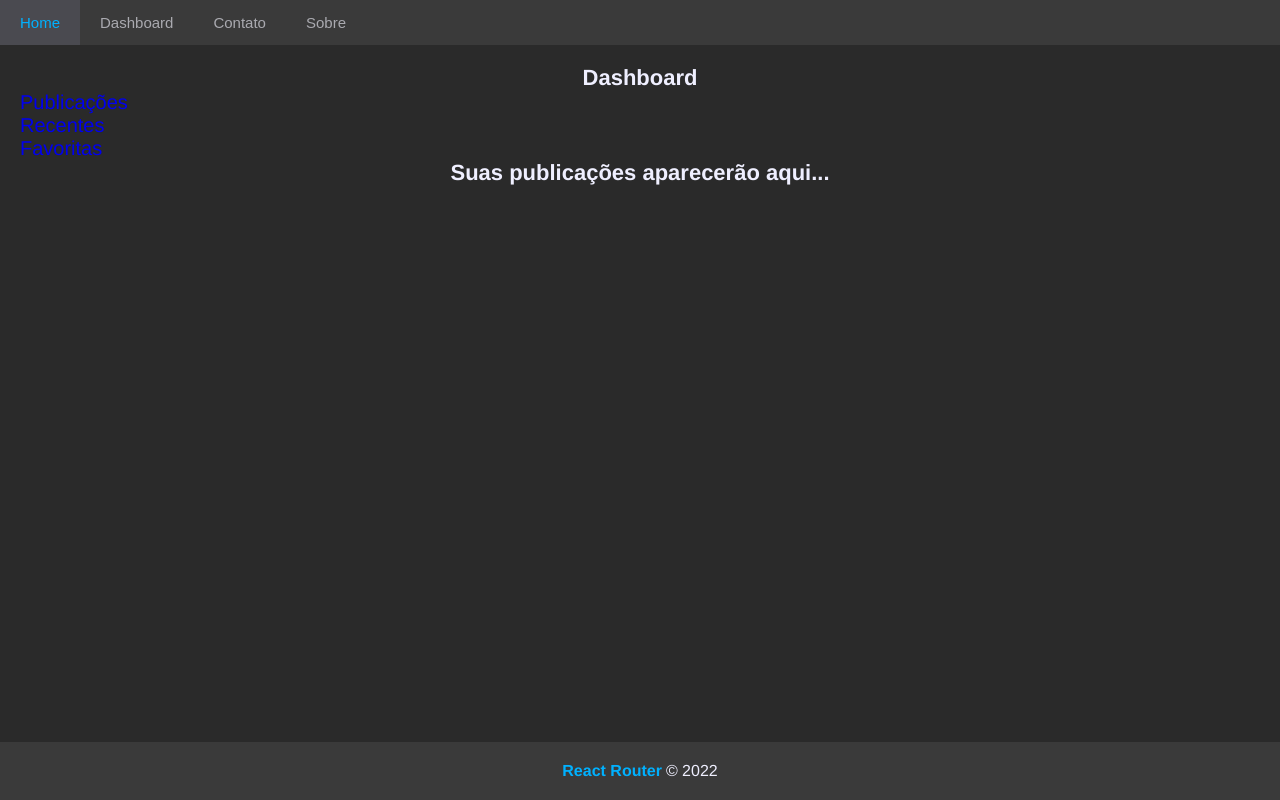
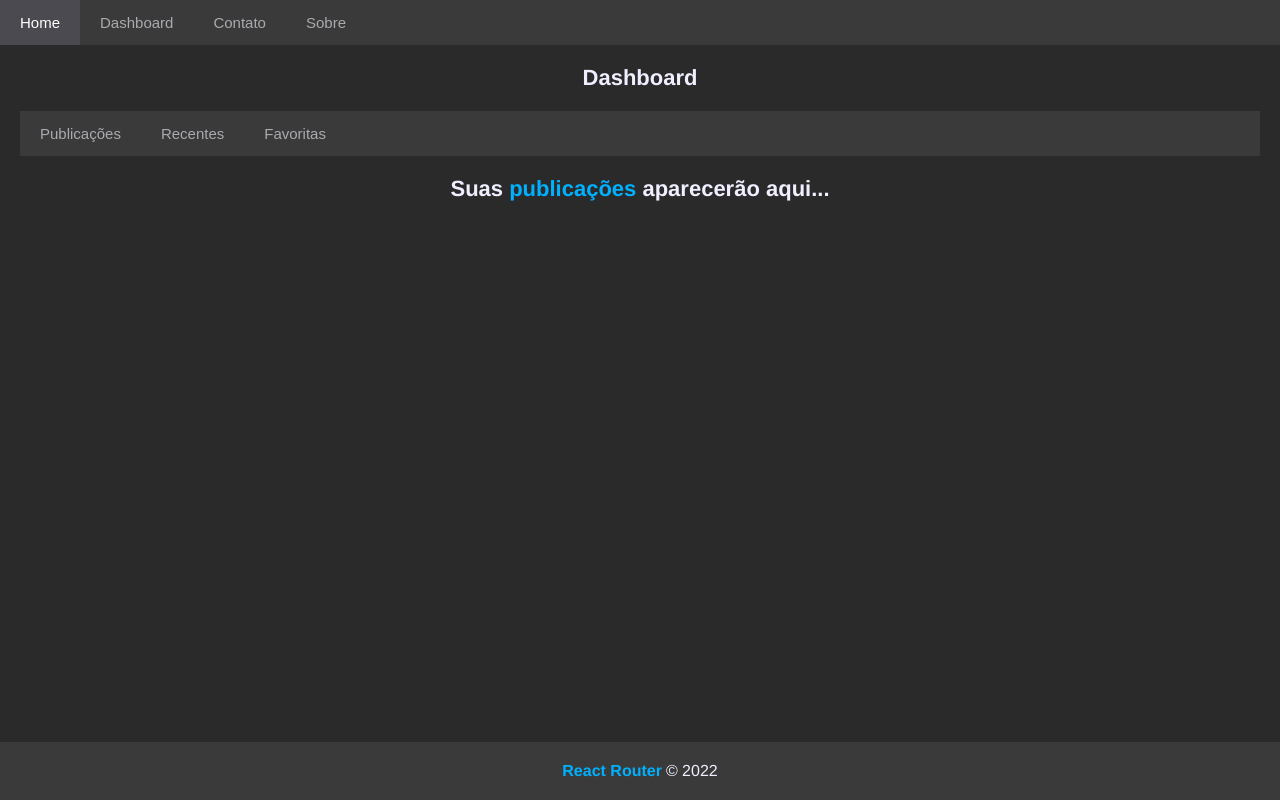
Before and after one commit to LucasLuccaCode/react-router-authentication, a React (Vite) app: page /dashboard in a window 1280 px wide. Built offline with nearby package versions, Linux system fonts and the light colour scheme.

Commit message:
style: added style to dashboard page

```diff
--- a/src/components/Header/styles.css
+++ b/src/components/Header/styles.css
@@ -33,7 +33,7 @@ header li button {
 header li a:hover,
 header li button:hover {
   background: #4a4a50;
-  color: var(--details-color);
+  color: #fff;
 }
 
 header li button {
--- a/src/pages/Dashboard/index.jsx
+++ b/src/pages/Dashboard/index.jsx
@@ -1,4 +1,5 @@
 import { Link, Outlet } from "react-router-dom";
+import "./style.css"
 
 export default function Dashboard() {
   return (
--- /dev/null
+++ b/src/pages/Dashboard/style.css
@@ -0,0 +1,43 @@
+.c-dashboard {
+  width: 100%;
+}
+
+.c-dashboard__menu {
+  display: flex;
+  justify-content: space-between;
+  align-items: center;
+  flex-wrap: wrap;
+  width: 100%;
+  margin-top: 1rem;
+  background: var(--secondary-color);
+}
+
+.c-dashboard ul {
+  display: flex;
+  flex-wrap: wrap;
+}
+
+.c-dashboard li a {
+  display: flex;
+  padding: .7rem var(--margin-h);
+  font-size: .75rem;
+  font-family: sans-serif;
+  color: #aaaab0;
+  transition: .3s ease;
+  text-transform: capitalize;
+}
+
+.c-dashboard li a:hover {
+  background: #4a4a50;
+  color: #fff;
+}
+
+/* DETAILS */
+.c-dashboard__detail {
+  width: 100%;
+  margin-top: 1rem;
+}
+
+.c-dashboard__detail strong {
+  color: var(--details-color);
+}
```
Also changed, not shown: src/routes/index.jsx (+4 -4 lines).
